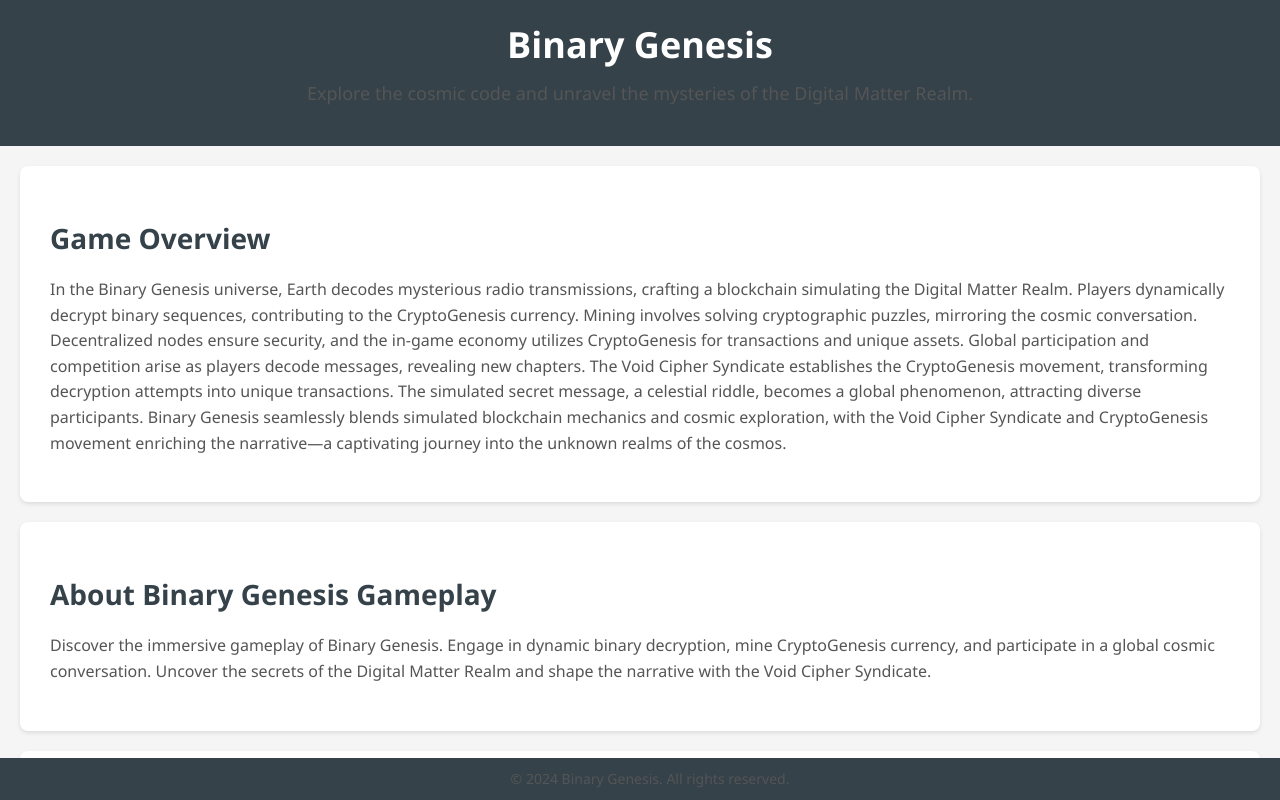
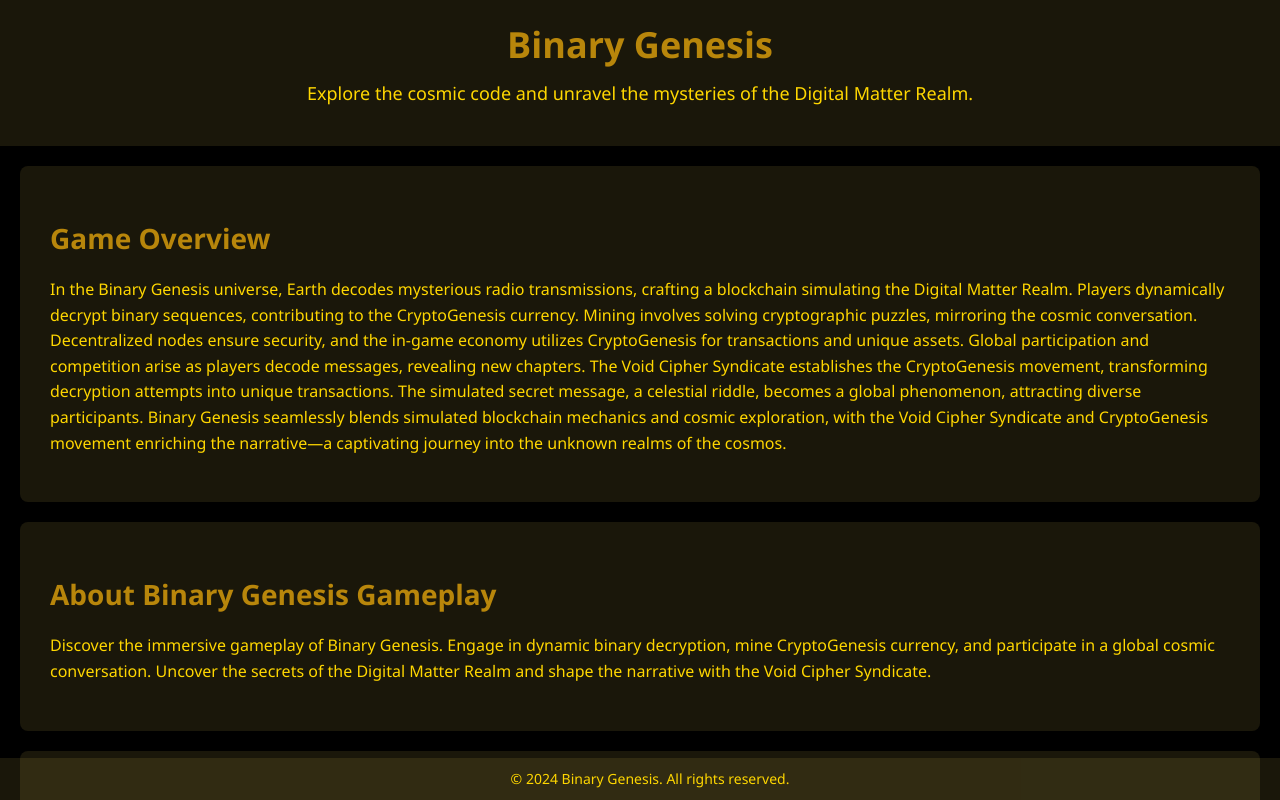
Before and after one commit to Binary-Genesis/Binary-Genesis.github.io, a plain HTML site: page index.html in a window 1280 px wide. Shown: the top 800 px of the page. Drawn offline with Linux system fonts and the light colour scheme.

Commit message:
Update index.html

```diff
--- a/index.html
+++ b/index.html
@@ -7,14 +7,14 @@
     <style>
         body {
             font-family: 'Segoe UI', Tahoma, Geneva, Verdana, sans-serif;
-            background-color: #f5f5f5;
+            background-color: #000;
             margin: 0;
             padding: 0;
         }
 
         header {
-            background-color: #35424a;
-            color: #fff;
+            background-color: rgba(255, 223, 102, 0.1);
+            color: #b8860b;
             text-align: center;
             padding: 20px;
         }
@@ -30,27 +30,28 @@
         }
 
         .section {
-            background-color: #fff;
+            background-color: rgba(255, 223, 102, 0.1);
             border-radius: 8px;
             box-shadow: 0 2px 4px rgba(0, 0, 0, 0.1);
             margin: 20px;
             padding: 30px;
+            color: #b8860b;
         }
 
         h2 {
-            color: #35424a;
+            color: #b8860b;
             font-size: 28px;
             margin-bottom: 20px;
         }
 
         p {
-            color: #555;
+            color: #ffd700;
             font-size: 16px;
             line-height: 1.6;
         }
 
         a {
-            color: #007bff;
+            color: #ffd700;
             text-decoration: none;
             font-weight: bold;
         }
@@ -60,8 +61,8 @@
         }
 
         footer {
-            background-color: #35424a;
-            color: #fff;
+            background-color: rgba(255, 223, 102, 0.1);
+            color: #ffd700;
             text-align: center;
             padding: 10px;
             position: fixed;
```
